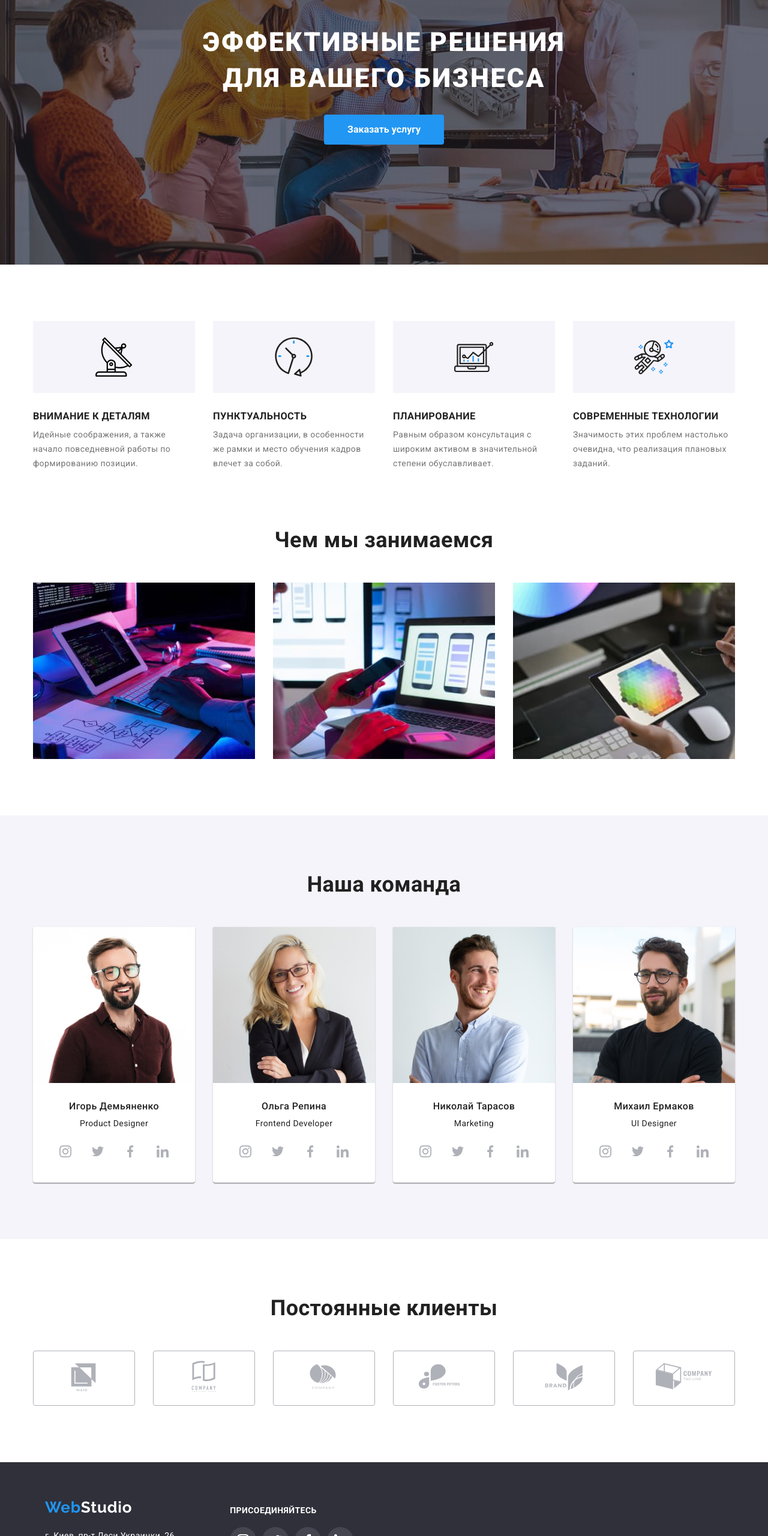
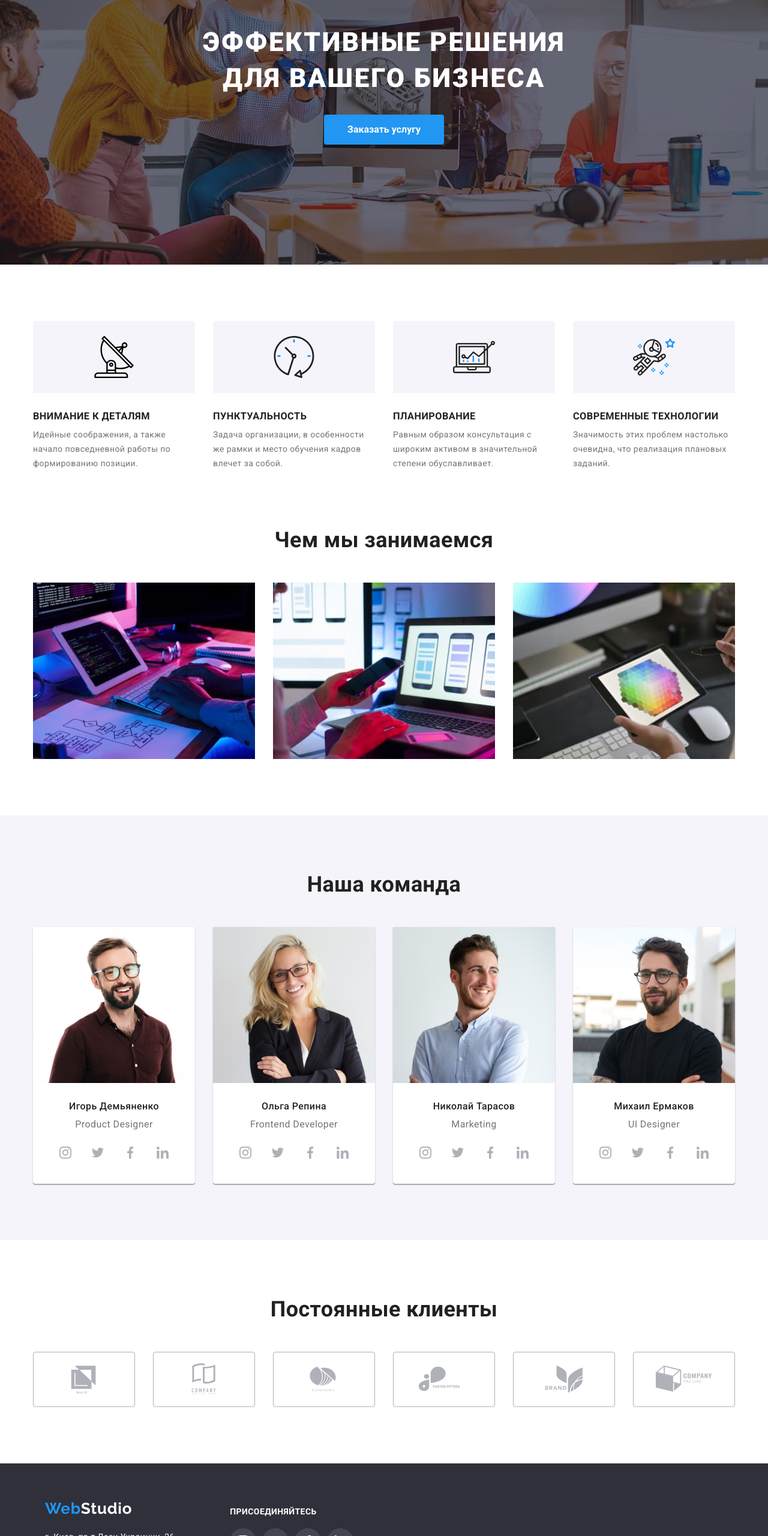
Before and after one commit to 0lenka/goit-markup-hw-04, a plain HTML site: page index.html in a window 1280 px wide. Shown: the part 240-2800 px from the top of the page at 60% size. Drawn offline with nearby package versions, Linux system fonts and the light colour scheme.

Commit message:
homework-04-revised

```diff
--- a/css/styles.css
+++ b/css/styles.css
@@ -8,9 +8,8 @@
   --accent-color: #2196f3;
   --accent-color-hover: #188ce8;
   --contacts-footer-color: rgba(255, 255, 255, 0.6);
-  --outline-color: #EEEEEE;
-  --border-color: #ECECEC
-
+  --outline-color: #eeeeee;
+  --border-color: #ececec;
 }
 html {
   box-sizing: border-box;
@@ -27,7 +26,6 @@ html {
   font-family: Roboto, sans-serif;
   font-size: 14px;
   letter-spacing: 0.03em;
-
 }
 h1,
 h2,
@@ -46,11 +44,9 @@ img {
   height: auto;
 }
 
-
 /* navigation */
 
-
-.nav.list{
+.nav.list {
   display: flex;
   align-items: center;
 }
@@ -125,11 +121,6 @@ img {
   padding-left: 0px;
 }
 
-.header-contacts .item {
-  padding-top: 32px;
-  padding-bottom: 32px;
-}
-
 .contact-link {
   display: flex;
   color: var(--secondary-text-color);
@@ -137,6 +128,8 @@ img {
   letter-spacing: 0.02em;
   text-decoration: none;
   align-items: center;
+  padding-top: 32px;
+  padding-bottom: 32px;
 }
 
 .contact-link:hover,
@@ -145,12 +138,12 @@ img {
 }
 
 .contact-icon {
-  fill: var(--secondary-text-color)
+  fill: var(--secondary-text-color);
 }
 
 .contact-link:hover .contact-icon,
 .contact-link:focus .contact-icon {
-  fill: var(--accent-color)
+  fill: var(--accent-color);
 }
 
 .header-box {
@@ -164,14 +157,20 @@ img {
 
 /* hero */
 
-
 .hero {
+  max-width: 1600px;
+  margin: 0 auto;
   background-color: var(--secondary-background-color);
   text-align: center;
-  background-image: linear-gradient(to right,
+  background-image: linear-gradient(
+      to right,
       rgba(47, 48, 58, 0.4),
-  rgba(47, 48, 58, 0.4)),
+      rgba(47, 48, 58, 0.4)
+    ),
     url(../images/bcgr.jpg);
+  background-position: center;
+  background-repeat: no-repeat;
+  background-size: cover;
 }
 
 .hero-title {
@@ -226,7 +225,7 @@ img {
   width: 270px;
 }
 
-.icon-pros{
+.icon-pros {
   display: flex;
   background-color: var(--background-color);
   justify-content: center;
@@ -234,7 +233,6 @@ img {
   padding-bottom: 25px;
   margin-bottom: 30px;
 }
-
 
 /* What we do */
 
@@ -253,12 +251,12 @@ img {
   background-color: var(--background-color);
 }
 
-.team-member{
+.team-member {
   font-weight: 500;
   font-size: 16px;
   line-height: 1.18;
   text-align: center;
-  margin-top:0px;
+  margin-top: 0px;
   margin-bottom: 10px;
 }
 
@@ -268,7 +266,8 @@ img {
 
 .team-item {
   background-color: var(--text-color);
-  box-shadow: 0px 1px 3px rgba(0, 0, 0, 0.12), 0px 1px 1px rgba(0, 0, 0, 0.14), 0px 2px 1px rgba(0, 0, 0, 0.2);
+  box-shadow: 0px 1px 3px rgba(0, 0, 0, 0.12), 0px 1px 1px rgba(0, 0, 0, 0.14),
+    0px 2px 1px rgba(0, 0, 0, 0.2);
   border-radius: 0px 0px 4px 4px;
   margin-right: 30px;
 }
@@ -282,7 +281,7 @@ img {
   padding-bottom: 30px;
 }
 
-.social-media-link{
+.social-media-link {
   display: flex;
   width: 44px;
   height: 44px;
@@ -291,21 +290,21 @@ img {
   justify-content: center;
 }
 
-.social-media{
-  display:flex;
+.social-media {
+  display: flex;
   padding-left: 32px;
   padding-right: 32px;
   margin-top: 16px;
 }
 
 .social-media-item {
-  display:flex;
+  display: flex;
   margin-right: 10px;
   align-items: center;
   justify-content: center;
 }
 
-.social-media-item:last-child{
+.social-media-item:last-child {
   margin-right: 0px;
 }
 
@@ -315,11 +314,10 @@ background-color: var(--accent-color);
 }
 
 .list .icon-social-media {
-
- fill: #AFB1B8;
+  fill: #afb1b8;
 }
 
-.social-media-link:hover .icon-social-media{
+.social-media-link:hover .icon-social-media {
   fill: var(--text-color);
 }
 
@@ -364,7 +362,7 @@ background-color: var(--accent-color);
 
 .hero.section {
   padding-top: 200px;
-  padding-bottom:200px;
+  padding-bottom: 200px;
 }
 
 .section.pros {
@@ -377,7 +375,7 @@ background-color: var(--accent-color);
 }
 
 .position {
-  color: var(--secondary-text-color)
+  color: var(--secondary-text-color);
   font-size: 16px;
   line-height: 1.19;
   text-align: center;
@@ -387,38 +385,40 @@ background-color: var(--accent-color);
 
 /* Our clients */
 
-.clients-list{
+.clients-list {
   display: flex;
   height: 92px;
   align-items: center;
   justify-content: center;
 }
+.clients-link {
+  display: flex;
+  width: 170px;
+  height: 92px;
+  border: 1px solid #afb1b8;
+  border-radius: 4px;
+  align-items: center;
+  justify-content: center;
+}
 
 .clients-item {
-  display: flex;
-  align-items: center;
-  justify-content: center;
-  width: 170px;
-  height: 92px;
   margin-right: 30px;
-  border: 1px solid #AFB1B8;
-  border-radius: 4px;
 }
 
-.clients-item:last-child{
+.clients-item:last-child {
   margin-right: 0px;
 }
 
 .clients-icon {
- fill: #AFB1B8
+  fill: #afb1b8;
 }
 
-.clients-item:hover {
+.clients-link:hover {
   border: 1px solid var(--accent-color);
 }
 
-.clients-item:hover .clients-icon{
-  fill: var(--accent-color)
+.clients-link:hover .clients-icon {
+  fill: var(--accent-color);
 }
 
 /* footer */
@@ -480,14 +480,13 @@ address {
   margin-bottom: 20px;
 }
 
-.footer-box{
+.footer-box {
   display: flex;
-  align-items:flex-start;
+  align-items: flex-start;
 }
 
 .social-footer {
- display:flex;
-
+  display: flex;
 }
 
 .social-link-item {
@@ -498,8 +497,8 @@ address {
   margin-right: 10px;
 }
 
-.social-link-footer{
- display:flex;
+.social-link-footer {
+  display: flex;
   background-color: rgba(255, 255, 255, 0.1);
   justify-content: center;
   align-items: center;
@@ -512,8 +511,8 @@ address {
   background-color: var(--accent-color);
 }
 
-.icon-footer{
-  fill: var(--text-color)
+.icon-footer {
+  fill: var(--text-color);
 }
 
 /* PORTFOLIO */
@@ -548,7 +547,8 @@ address {
 
 .filter-button:hover,
 .filter-button:focus {
-  box-shadow: 0px 3px 1px rgba(0, 0, 0, 0.1), 0px 1px 2px rgba(0, 0, 0, 0.08), 0px 2px 2px rgba(0, 0, 0, 0.12);
+  box-shadow: 0px 3px 1px rgba(0, 0, 0, 0.1), 0px 1px 2px rgba(0, 0, 0, 0.08),
+    0px 2px 2px rgba(0, 0, 0, 0.12);
 }
 
 .button-item:not(:last-child) {
@@ -581,18 +581,19 @@ address {
   border: 1px solid var(--outline-color);
 }
 
-.our-projects> .card {
+.our-projects > .card {
   flex-basis: calc(100% / 3 - 30px);
   margin-left: 30px;
   margin-bottom: 30px;
 }
 
-.card-link:hover ,
+.card-link:hover,
 .card-link:focus {
-  box-shadow: 0px 1px 1px rgba(0, 0, 0, 0.12), 0px 4px 4px rgba(0, 0, 0, 0.06), 1px 4px 6px rgba(0, 0, 0, 0.16);
+  box-shadow: 0px 1px 1px rgba(0, 0, 0, 0.12), 0px 4px 4px rgba(0, 0, 0, 0.06),
+    1px 4px 6px rgba(0, 0, 0, 0.16);
 }
 
-.card-link{
+.card-link {
   display: block;
   text-decoration: none;
 }
@@ -601,7 +602,7 @@ address {
   margin-left: 0px;
 }
 
-.our-projects .text{
+.our-projects .text {
   font-size: 16px;
   line-height: 1.9;
 }
--- a/index.html
+++ b/index.html
@@ -53,7 +53,7 @@
                     <ul class="list">
                         <li class="item">
                             <div class="icon-pros">
-                                <svg class="icon-details" width="65.32" height="70">
+                                <svg class="icon-details" width="70" height="70">
                                     <use href="./images/icons.svg#icon-antenna"></use>
                                 </svg>
                             </div>
@@ -62,7 +62,7 @@
                         </li>
                         <li class="item">
                             <div class="icon-pros">
-                                <svg class="icon-punctuality" width="65.32" height="70">
+                                <svg class="icon-punctuality" width="70" height="70">
                                     <use href="./images/icons.svg#icon-clock"></use>
                                 </svg>
                             </div>
@@ -71,7 +71,7 @@
                         </li>
                         <li class="item">
                             <div class="icon-pros">
-                                <svg class="icon-planning" width="65.32" height="70">
+                                <svg class="icon-planning" width="70" height="70">
                                     <use href="./images/icons.svg#icon-diagram"></use>
                                 </svg>
                             </div>
@@ -80,7 +80,7 @@
                         </li>
                         <li class="item">
                             <div class="icon-pros">
-                                <svg class="icon-technologies" width="65.32" height="70">
+                                <svg class="icon-technologies" width="70" height="70">
                                     <use href="./images/icons.svg#icon-astronaut"></use>
                                 </svg>
                             </div>
@@ -114,7 +114,7 @@
                                 <h3 class="team-member">Игорь Демьяненко</h3>
                                 <p class="position text">Product Designer</p>
                                 <ul class="social-media list">
-                                    <li class="social-media-item"><a class="social-media-link"href="">
+                                    <li class="social-media-item"><a class="social-media-link" href="">
                                         <svg class="icon-social-media" width="20" height="20">
                                             <use href="./images/icons.svg#icon-instagram"></use>
                                         </svg>
@@ -157,7 +157,7 @@
                                     </li>
                                     <li class="social-media-item">
                                         <a class="social-media-link" href="">
-                                            <svg class="icon-social-media" width="20" height="20"">
+                                            <svg class="icon-social-media" width="20" height="20">
                                                 <use href="./images/icons.svg#icon-twitter"></use>
                                             </svg>
                                         </a>
```
Also changed, not shown: portfolio.html (+1 -1 lines). Lines whose indentation alone changed are shown as unchanged.
